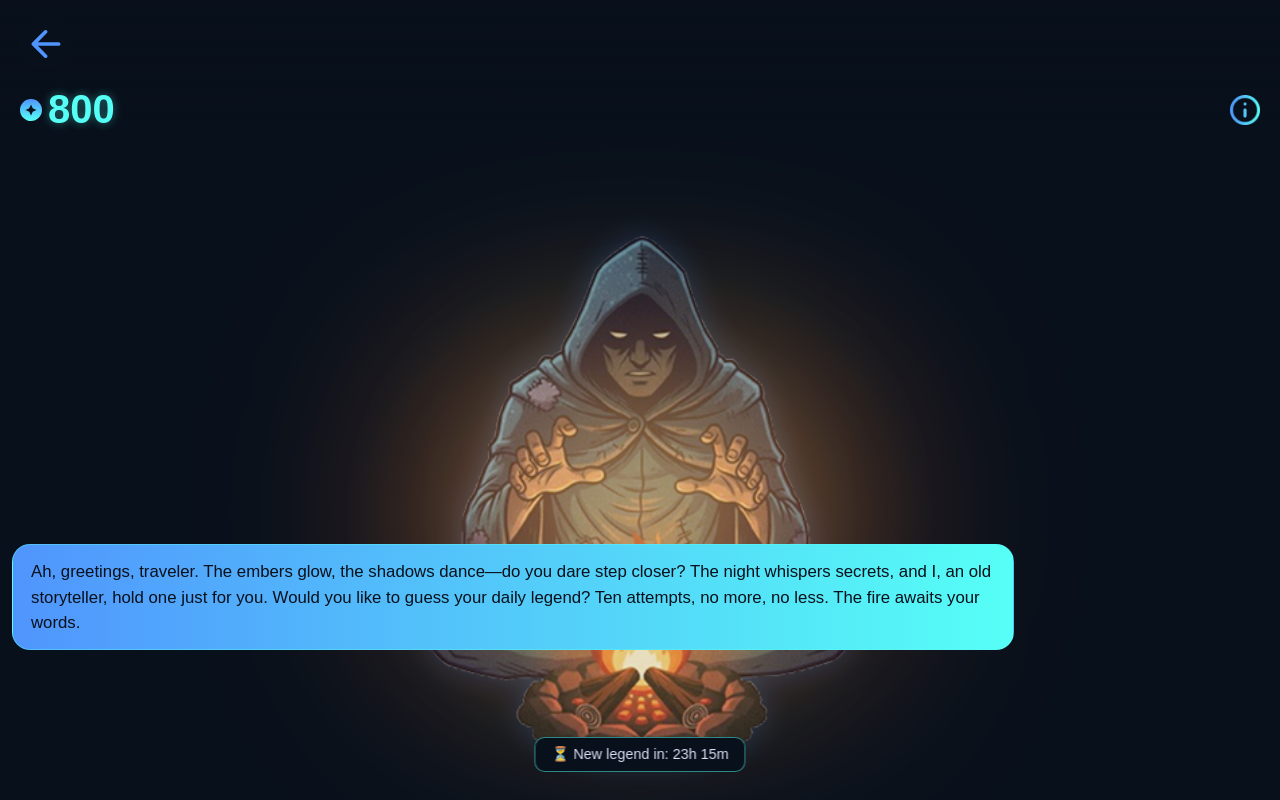
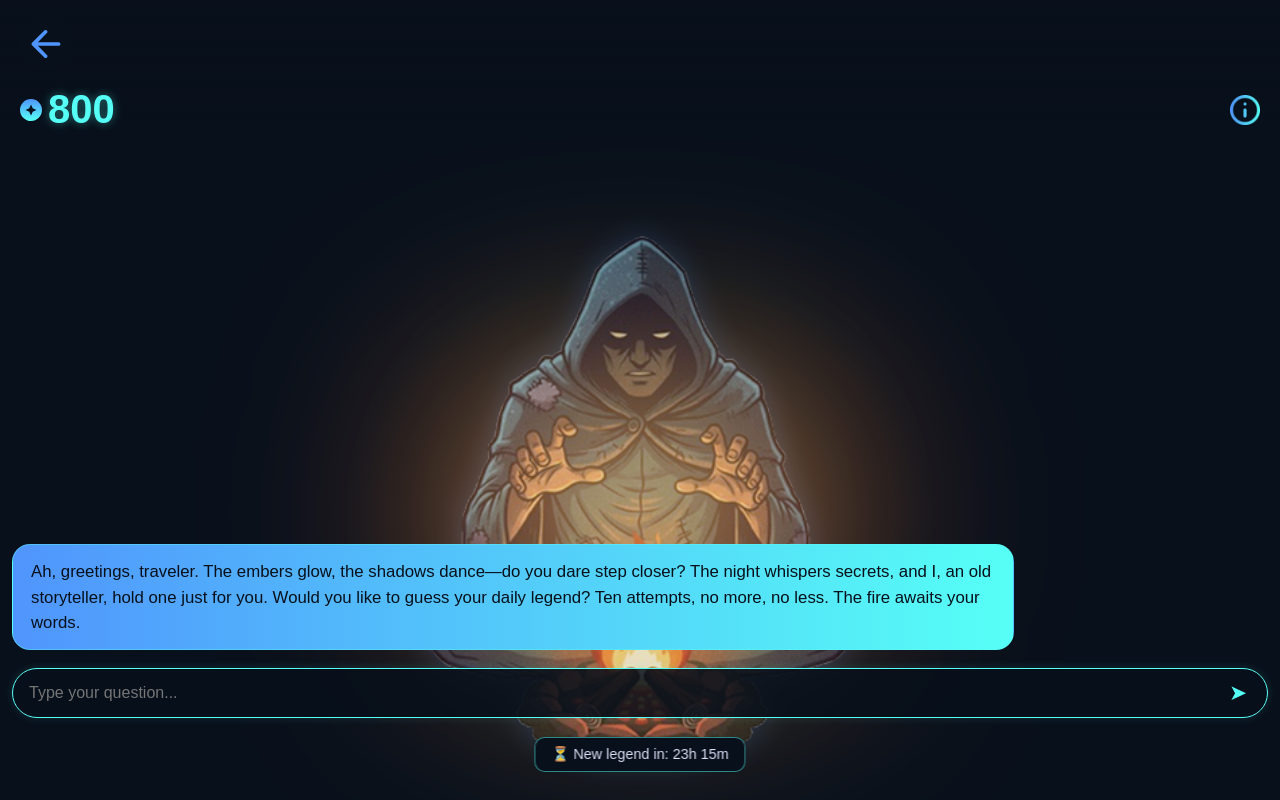
Before and after one commit to LarisaDandu/folks-lore-app, a React (Vite) app in the folder frontend/: page /daily-challenge in a window 1280 px wide. Built offline with nearby package versions, Linux system fonts and the light colour scheme.

Commit message:
changes again omg

```diff
--- a/frontend/src/app/pages/DailyChallenge.jsx
+++ b/frontend/src/app/pages/DailyChallenge.jsx
@@ -291,6 +291,19 @@ Additional behavior:
             </div>
           )}
         </div>
+
+        <div className="input-area">
+          <input
+            type="text"
+            value={input}
+            onChange={(e) => setInput(e.target.value)}
+            onKeyDown={(e) => e.key === "Enter" && handleSend()}
+            placeholder="Type your question..."
+          />
+          <button onClick={handleSend} disabled={loading}>
+            <span>➤</span>
+          </button>
+        </div>
         <div className="countdown-box">⏳ New legend in: {timeLeft}</div>
       </div>
     </div>
```
